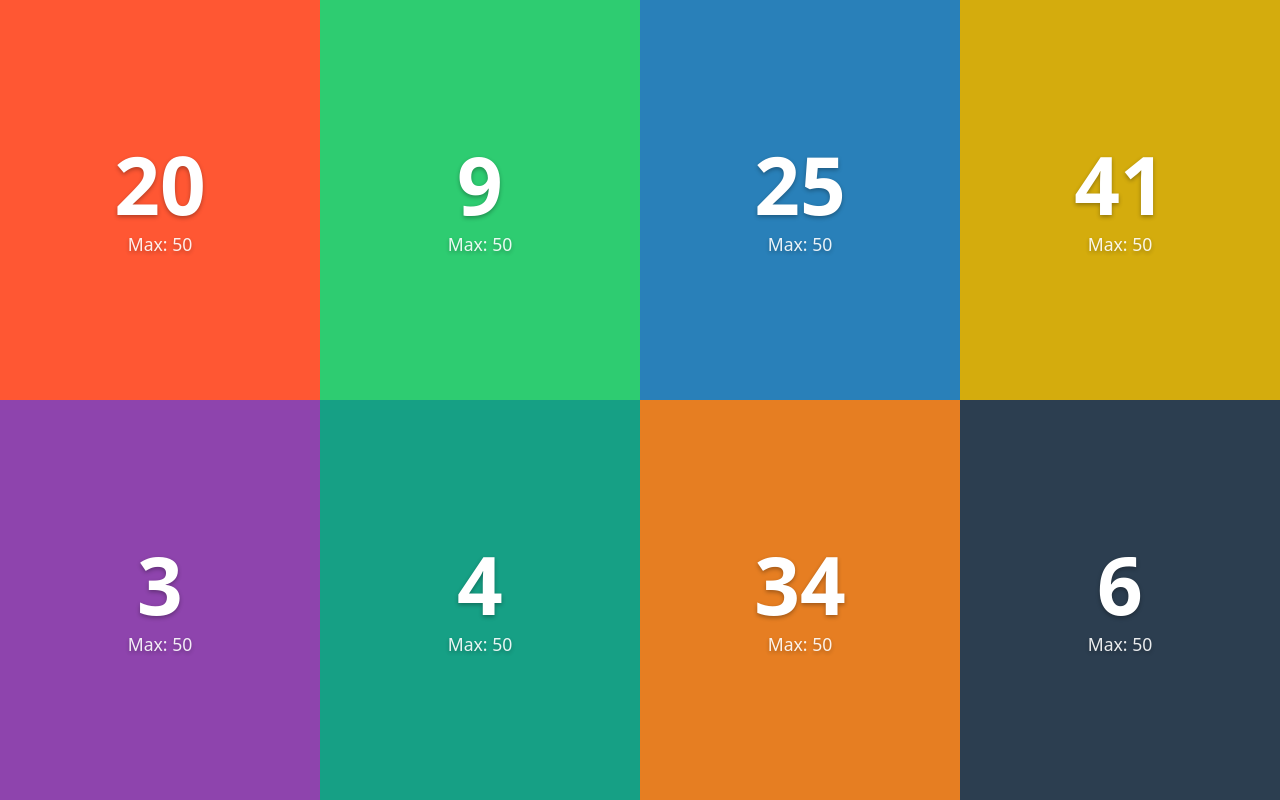
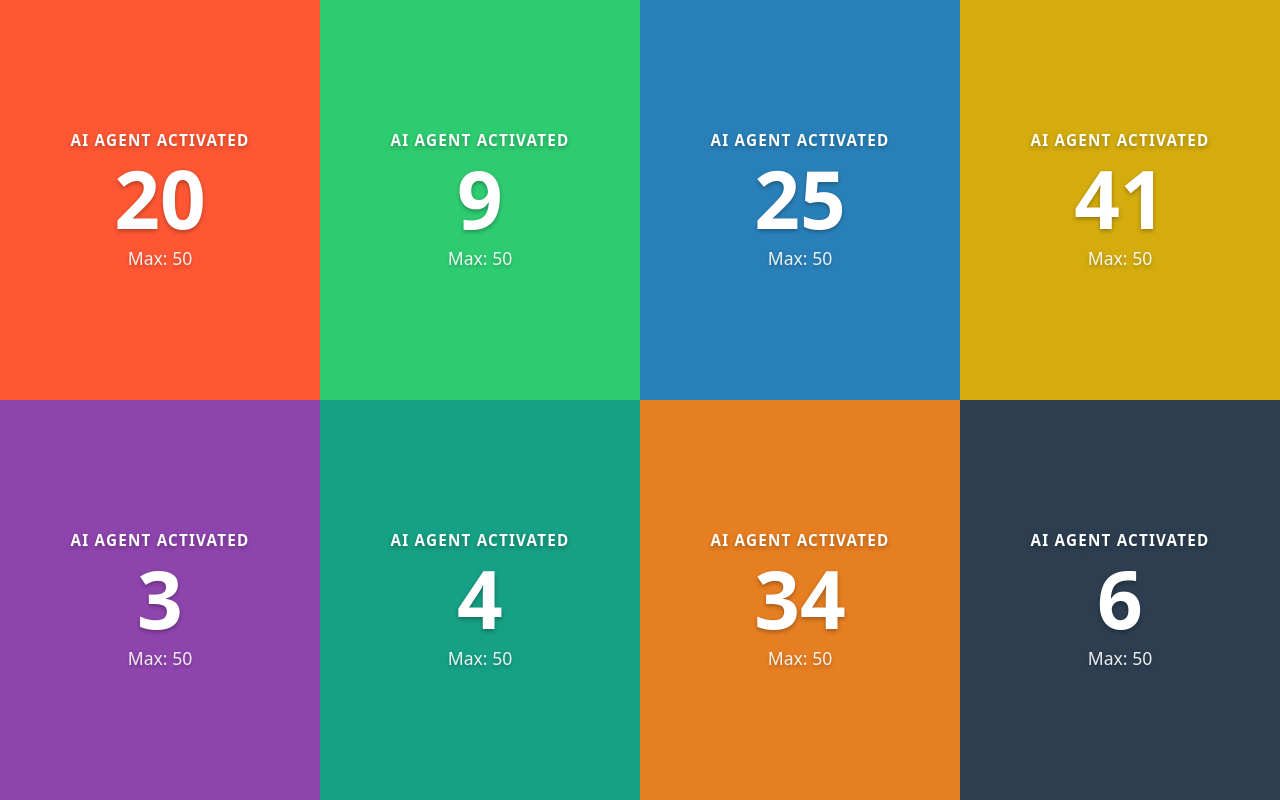
Before and after one commit to hectoraltamira1ai/Python_Capstone, a Flask app: page / in a window 1280 px wide. Run offline with Flask 3, Linux system fonts and the light colour scheme.

Commit message:
Added text in boxes

```diff
--- a/templates/index.html
+++ b/templates/index.html
@@ -19,12 +19,20 @@
         .box:nth-child(8) { background-color: #2C3E50; }
         .box-counter { font-size: 5rem; font-weight: bold; line-height: 1; margin-bottom: .5rem; }
         .box-target { font-size: 1.1rem; opacity: .9; }
+        .box-title {
+        font-size: 0.95rem;
+        font-weight: 700;
+        letter-spacing: 0.08em;
+        text-transform: uppercase;
+        margin-bottom: 0.5rem;
+    }
     </style>
 </head>
 <body>
     <div class="grid-container" id="grid">
     {% for _ in range(box_count) %}
     <div class="box">
+        <div class="box-title">AI AGENT ACTIVATED</div>
         <div class="box-counter">0</div>
         <div class="box-target">Max: {{ max_count }}</div>
     </div>
```
Lines whose indentation alone changed are shown as unchanged.
